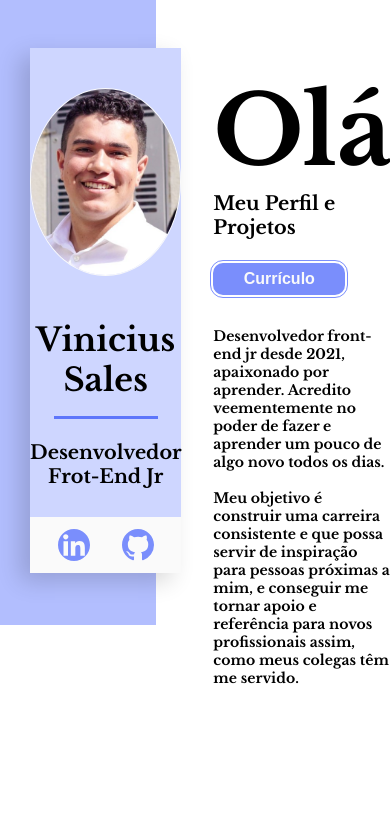
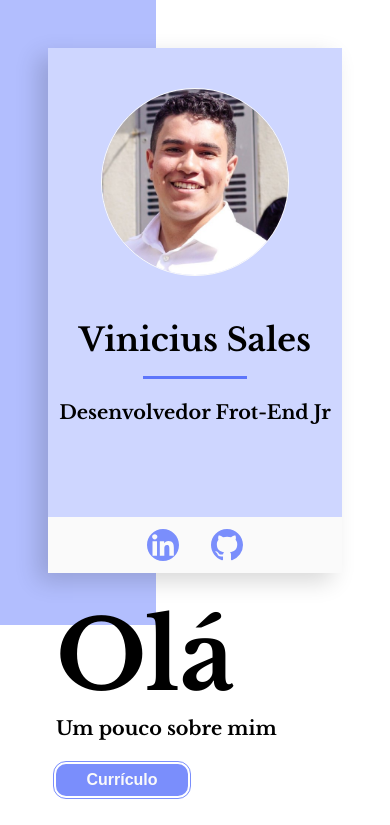
Before and after one commit to vsobastos/Apresentacao, a plain HTML site: page index.html in a window 390 px wide. Shown: the top 825 px of the page. Drawn offline with nearby package versions, Linux system fonts and the light colour scheme.

Commit message:
Fix mobile css / change info text

```diff
--- a/index.html
+++ b/index.html
@@ -30,7 +30,7 @@
             </div>
             <div class="job_info">
                 <h2>Olá</h2>
-                <h3>Meu Perfil e Projetos</h3>
+                <h3>Um pouco sobre mim</h3>
                 <div class="links_buttons">
                     <button><a target="_blank" href="ViniciusSales-cv.pdf">Currículo</a></button>
                     <!-- <button><a href="#">Projetos</a></button> -->
--- a/style.css
+++ b/style.css
@@ -215,3 +215,15 @@ section div.personal_infos {
     margin: 32px 0 0;
     font-size: 14px;
 }
+
+@media(max-width: 768px) {
+
+    .main_content {
+        display: block;
+    }
+
+    section.main_content>div {
+        width: 100%;
+        margin: 0;
+    }
+}
```
